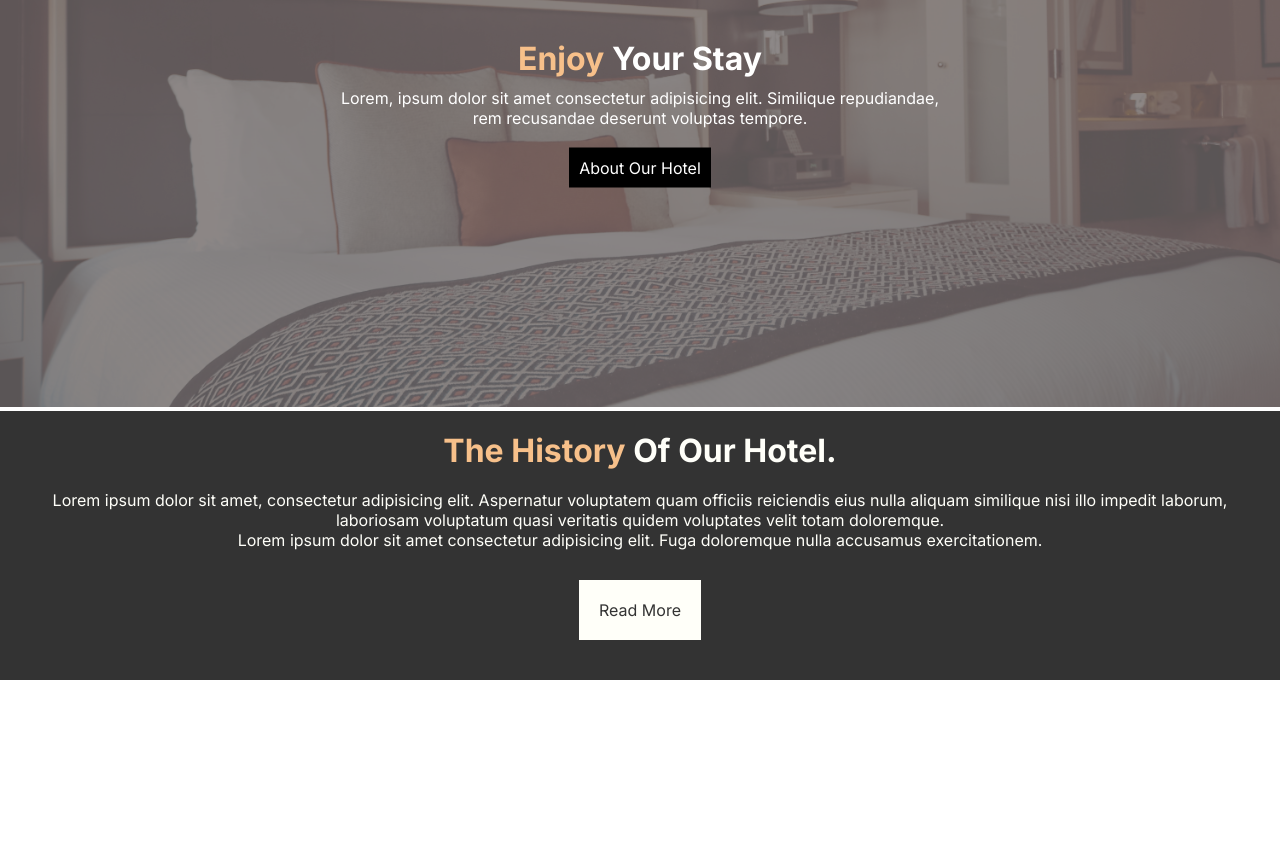
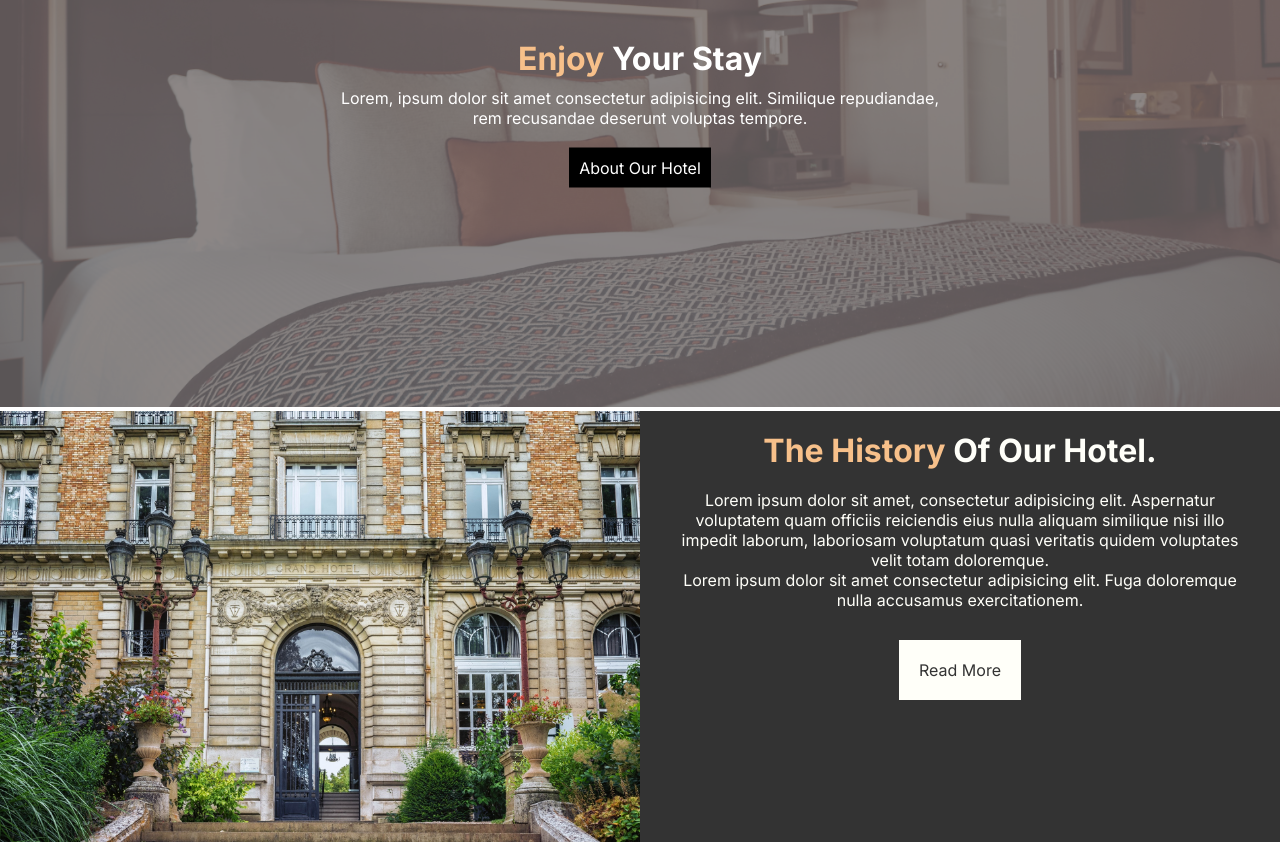
Before and after one commit to kiyimba1/theforgehotel, a Next.js app: page / in a window 1280 px wide. Shown: the part 277-1119 px from the top of the page. Before the commit the page ends 957 px from the top, so only its background shows below. Built offline with nearby package versions, Linux system fonts and the light colour scheme.

Commit message:
History Section Desktop view

```diff
--- a/app/ui/HistorySection/HistorySection.module.css
+++ b/app/ui/HistorySection/HistorySection.module.css
@@ -1,7 +1,3 @@
-.container {
-	display: flex;
-}
-
 .historyImage {
 	display: none;
 }
@@ -33,3 +29,25 @@
 	margin: 20px auto;
 	padding: 20px;
 }
+
+@media screen and (min-width: 600px) {
+	.container {
+		display: flex;
+	}
+
+	.historyContent {
+		max-width: 50%;
+	}
+
+	.historyImage {
+		display: block;
+		max-width: 50%;
+		max-height: 500px;
+	}
+
+	.historyImage img {
+		width: 100%;
+		height: 100%;
+		object-fit: cover;
+	}
+}
```
